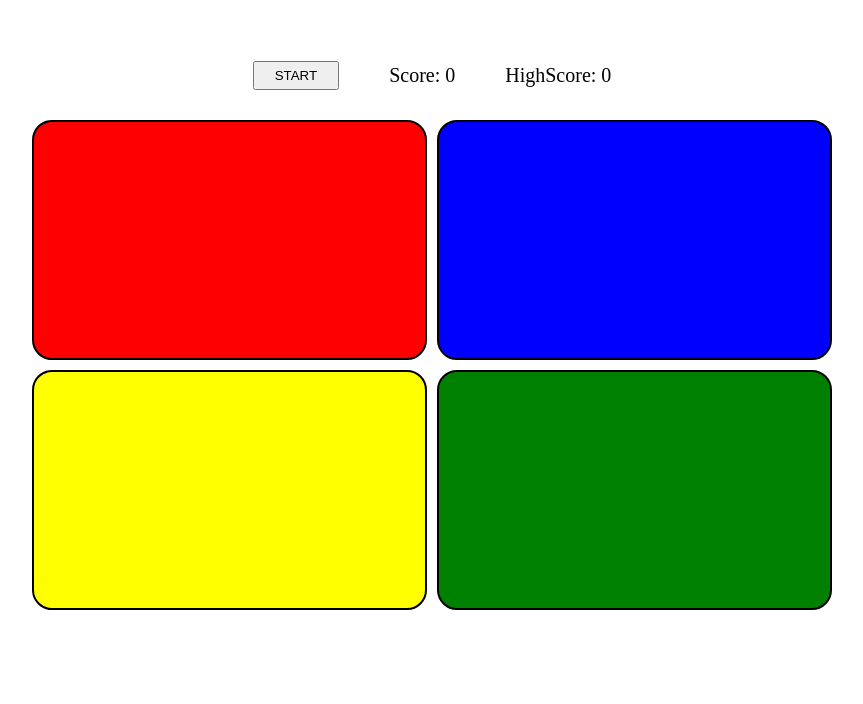
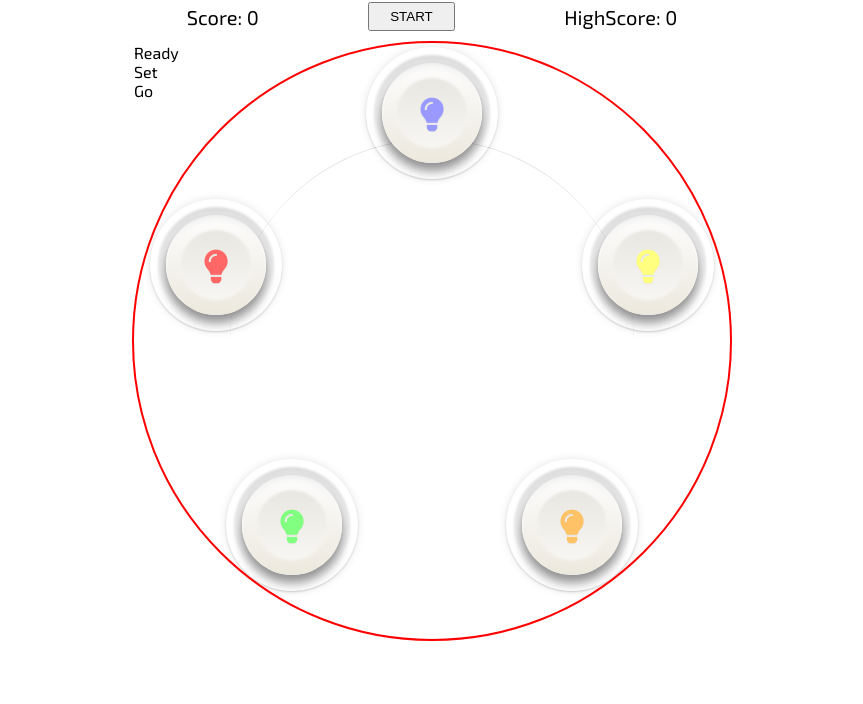
Before and after one commit to travislang/memorygame, a plain HTML site: page index.html in a window 1280 px wide. Shown: the part 96-800 px from the top of the page, without its empty margins (208-1071 px from the left). Drawn offline with Linux system fonts and the light colour scheme.

Commit message:
add styling changes

```diff
--- a/index.html
+++ b/index.html
@@ -4,27 +4,51 @@
 		<meta charset="utf-8">
 		<title>Memory Game</title>
 		<link rel="stylesheet" href="styles.css">
+		<link href="https://fonts.googleapis.com/css?family=Exo+2" rel="stylesheet">
+		<link rel="stylesheet" href="https://use.fontawesome.com/releases/v5.2.0/css/all.css" integrity="sha384-hWVjflwFxL6sNzntih27bfxkr27PmbbK/iSvJ+a4+0owXq79v+lsFkW54bOGbiDQ" crossorigin="anonymous">
 		<script type="text/javascript" src="main.js"></script>
 	</head>
 	<body>
 		<h1>Memory Game</h1>
 		<div class="info">
-			<button type="button" name="button">START</button>
 			<div class="score">
 				Score: <span class="current-score">0</span>
 			</div>
+			<button type="button" name="button">START</button>
 			<div class="high-score">
 				HighScore: <span class="highest-score">0</span>
 			</div>
 		</div>
 		<div class="container">
-			<div class="button red">
+			<div class="switch red">
+		    <input type="checkbox">
+		    <label><span class="icon-off"><i class="fas fa-lightbulb"></i> </span></label>
+		  </div>
+			<div class="switch blue">
+		    <input type="checkbox">
+		    <label><span class="icon-off"><i class="fas fa-lightbulb"></i> </span></label>
+		  </div>
+			<div class="switch yellow">
+		    <input type="checkbox">
+		    <label><span class="icon-off"><i class="fas fa-lightbulb"></i> </span></label>
+		  </div>
+			<div class="switch green">
+		    <input type="checkbox">
+		    <label><span class="icon-off"><i class="fas fa-lightbulb"></i> </span></label>
+		  </div>
+			<div class="switch orange">
+		    <input type="checkbox">
+		    <label><span class="icon-off"><i class="fas fa-lightbulb"></i> </span></label>
+		  </div>
+
+			<div class="start ready">
+				Ready
 			</div>
-			<div class="button blue">
+			<div class="start set">
+				Set
 			</div>
-			<div class="button yellow">
-			</div>
-			<div class="button green">
+			<div class="start go">
+				Go
 			</div>
 		</div>
 	</body>
--- a/styles.css
+++ b/styles.css
@@ -9,6 +9,7 @@ html, body {
 }
 
 body {
+	font-family: 'Exo 2', sans-serif;
 	width: 100%;
 	height: 100%;
 	display: flex;
@@ -17,31 +18,47 @@ body {
 	align-items: center;
 }
 h1 {
-	padding: 50px;
+	padding: 25px;
 	text-transform: uppercase;
 	text-align: center;
 }
 .info {
 	display: flex;
+	width: 90%;
+	max-width: 600px;
 	justify-content: space-around;
 	align-items: center;
-	margin: 20px;
+	margin: 10px;
 	font-size: 1.25em;
 }
-button, .score {
-	margin-right: 50px;
+button, .score, .high-score {
+	margin: 0 50px;
+	text-align: center;
 }
 button {
 	padding: 5px 20px;
 }
 .container {
-	margin: 10px;
-	width: 90%;
-	max-width: 800px;
-	display: grid;
-	grid-template-columns: repeat(2, 1fr);
-	grid-auto-rows: minmax(10vmax, 30vh);
-	grid-gap: 10px;
+	position: relative;
+	width: 75vmin;
+	min-width: 450px;
+	height: 75vmin;
+	min-height: 450px;
+	margin: 0 auto;
+	border-radius: 50%;
+	border: 2px solid red;
+}
+.container:after {
+	content: "";
+	position: absolute;
+	top: 12vmin;
+	left: 12vmin;
+	right: 12vmin;
+	bottom: 12vmin;
+	border-radius: 50%;
+	border-top: 1px solid #ddd;
+  border-bottom: 1px solid #fff;
+	z-index: -10;
 }
 .button {
 	width: 100%;
@@ -49,59 +66,175 @@ button {
 	border: 2px solid black;
 	border-radius: 20px;
 }
-.red {
-	background:	red;
+
+/* button stuff */
+
+.switch {
+  width: 100px;
+  height: 100px;
+  position: relative;
 }
-.red:hover {
-	background:
-							linear-gradient(
-				 											rgba(20,20,20, .2),
-				 											rgba(20,20,20, .5)),
-															red;
-	cursor: pointer;
+.switch label {
+  display: block;
+  width: 100%;
+  height: 100%;
+  position: relative;
+  color: #a5a39d;
+  font-size: 2.1em;
+  font-family: sans-serif;
+  font-style: normal;
+  text-align: center;
+  line-height: 105px;
+  text-shadow: 0 1px 1px rgba(0, 0, 0, 0.05);
+  border-radius: 50%;
+  background: linear-gradient(#fdfdfd, #ece8dd);
+  transition: all 0.1s ease-out;
+  z-index: -1;
+  box-shadow: inset 0 4px 3px rgba(255, 255, 255, 0.8),
+										0 5px 8px rgba(0, 0, 0, 0.3),
+										0 8px 8px 3px rgba(0, 0, 0, 0.2);
 }
-.red-click {
-	background:
-							linear-gradient(
-				 											rgba(20,20,20, .2),
-				 											rgba(20,20,20, .5)),
-															red;
+.switch.blue label {
+	color: #9999ff;
+}
+.switch.red label {
+	color: #ff6666;
+}
+.switch.yellow label {
+	color: #ffff80;
+}
+.switch.green label {
+	color: #80ff80;
+}
+.switch.orange label {
+	color: #ffc266;
+}
+.switch label:before {
+  content: "";
+  position: absolute;
+  left: -8px;
+  right: -8px;
+  top: -8px;
+  bottom: -8px;
+  z-index: -1;
+  border-radius: inherit;
+  box-shadow: inset 0 8px 8px rgba(0, 0, 0, 0.15);
+  /* Smooth trick */
+  filter: blur(1px);
+}
+.switch label:after {
+  content: "";
+  position: absolute;
+  left: -16px;
+  right: -16px;
+  top: -16px;
+  bottom: -16px;
+  z-index: -2;
+  border-radius: inherit;
+  box-shadow: inset 0 1px 0 rgba(255, 255, 255, 0.05),
+										0 1px 2px rgba(0, 0, 0, 0.15),
+										0 0 8px rgba(0, 0, 0, 0.1);
+}
+.icon-off:after {
+  content: "";
+  display: block;
+  position: absolute;
+  width: 70%;
+  height: 70%;
+  left: 50%;
+  top: 50%;
+  z-index: -1;
+  margin: -35% 0 0 -35%;
+  border-radius: 50%;
+  background: linear-gradient(#e8e7e1, #f8f6f3);
+  box-shadow: 0 -2px 5px rgba(255, 255, 255, 0.2),
+							0 2px 5px rgba(255, 255, 255, 0.15);
+  -webkit-filter: blur(1px);
+  /* Smooth trick */
+  filter: blur(1px);
 }
 
-.blue {
-	background: blue;
+input {
+  position: absolute;
+  width: 100%;
+  height: 100%;
+  z-index: 100;
+  opacity: 0;
+  /* This one is just for ergonomy */
+  cursor: pointer;
 }
-.blue:hover {
-	background:
-							linear-gradient(
-															rgba(20,20,20, .2),
-															rgba(20,20,20, .5)),
-															blue;
-	cursor: pointer;
+.green input:hover + label {
+      color: #00ff00;
+
+      box-shadow: inset 0 2px 3px rgba(255, 255, 255, 0.5),
+			 									0 3px 5px rgba(0, 0, 0, 0.3),
+												0 3px 5px 3px rgba(0, 0, 0, 0.1);
 }
-.yellow {
-	background: yellow;
+.green input:hover + label span {
+	text-shadow: 0 2px 2px rgba(0, 255, 0, 0.2);
 }
-.yellow:hover {
-	background:
-							linear-gradient(
-															rgba(20,20,20, .2),
-															rgba(20,20,20, .5)),
-															yellow;
-	cursor: pointer;
+.blue input:hover + label {
+      color: #0000ff;
+
+      box-shadow: inset 0 2px 3px rgba(255, 255, 255, 0.5),
+			 									0 3px 5px rgba(0, 0, 0, 0.3),
+												0 3px 5px 3px rgba(0, 0, 0, 0.1);
 }
-.green {
-	background: green;
+.blue input:hover + label span {
+	text-shadow: 0 2px 2px rgba(0, 255, 0, 0.2);
 }
-.green:hover {
-	background:
-							linear-gradient(
-															rgba(20,20,20, .2),
-															rgba(20,20,20, .5)),
-															green;
-	cursor: pointer;
+.yellow input:hover + label {
+      color: #ffff00;
+
+      box-shadow: inset 0 2px 3px rgba(255, 255, 255, 0.5),
+			 									0 3px 5px rgba(0, 0, 0, 0.3),
+												0 3px 5px 3px rgba(0, 0, 0, 0.1);
 }
+.yellow input:hover + label span {
+	text-shadow: 0 2px 2px rgba(0, 255, 0, 0.2);
+}
+.red input:hover + label {
+      color: #cc0000;
 
-.lighten {
-	background: black;
+      box-shadow: inset 0 2px 3px rgba(255, 255, 255, 0.5),
+			 									0 3px 5px rgba(0, 0, 0, 0.3),
+												0 3px 5px 3px rgba(0, 0, 0, 0.1);
 }
+.red input:hover + label span {
+	text-shadow: 0 2px 2px rgba(0, 255, 0, 0.2);
+}
+.orange input:hover + label {
+      color: #ff9900;
+
+      box-shadow: inset 0 2px 3px rgba(255, 255, 255, 0.5),
+			 									0 3px 5px rgba(0, 0, 0, 0.3),
+												0 3px 5px 3px rgba(0, 0, 0, 0.1);
+}
+.orange input:hover + label span {
+	text-shadow: 0 2px 2px rgba(0, 255, 0, 0.2);
+}
+.switch {
+    position: absolute;
+
+}
+.switch.red {
+	top: 21.5vmin;
+	left: 4vmin;
+}
+.switch.blue {
+	top: 20px;
+	left: 50%;
+	transform: translateX(-50%);
+}
+.switch.yellow {
+	top: 21.5vmin;
+	right: 4vmin;
+}
+.switch.green {
+	bottom: 8vmin;
+	left: 13.5vmin;
+}
+.switch.orange {
+	bottom: 8vmin;
+	right: 13.5vmin;
+}
```
